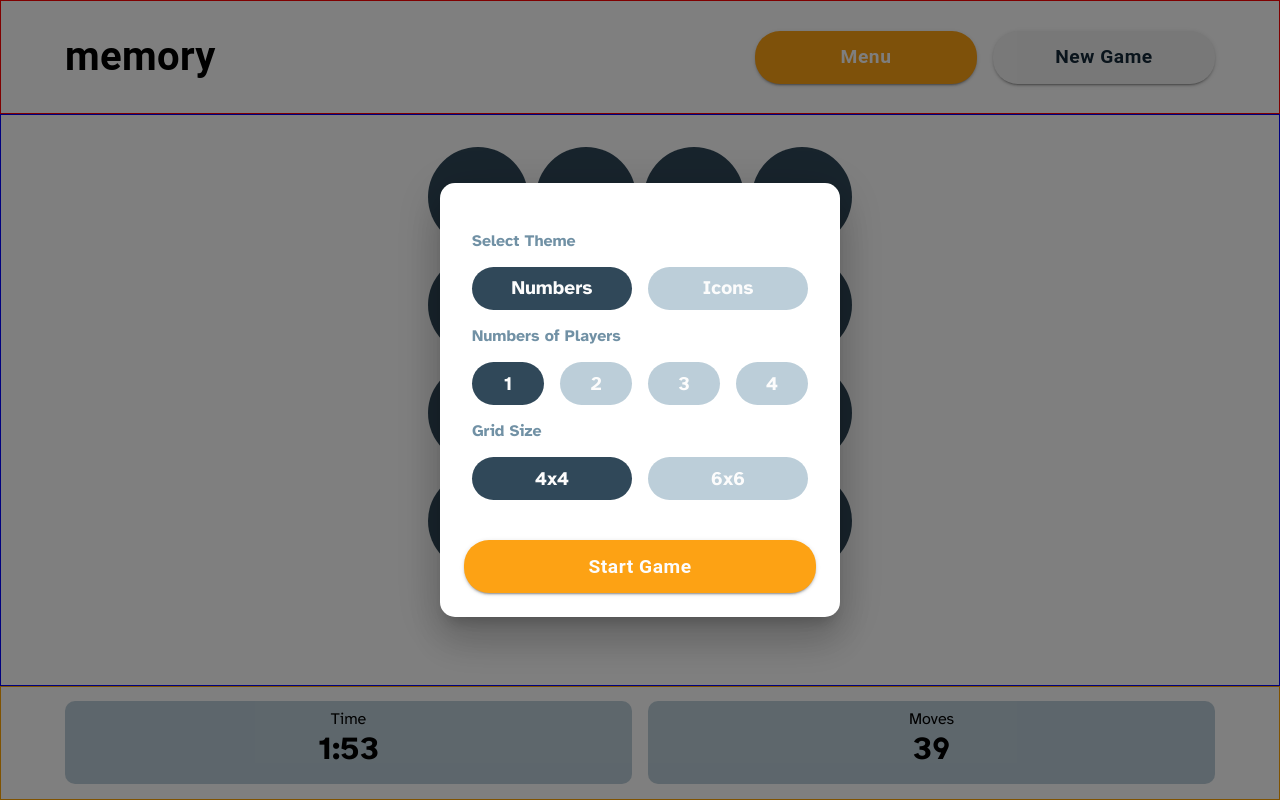
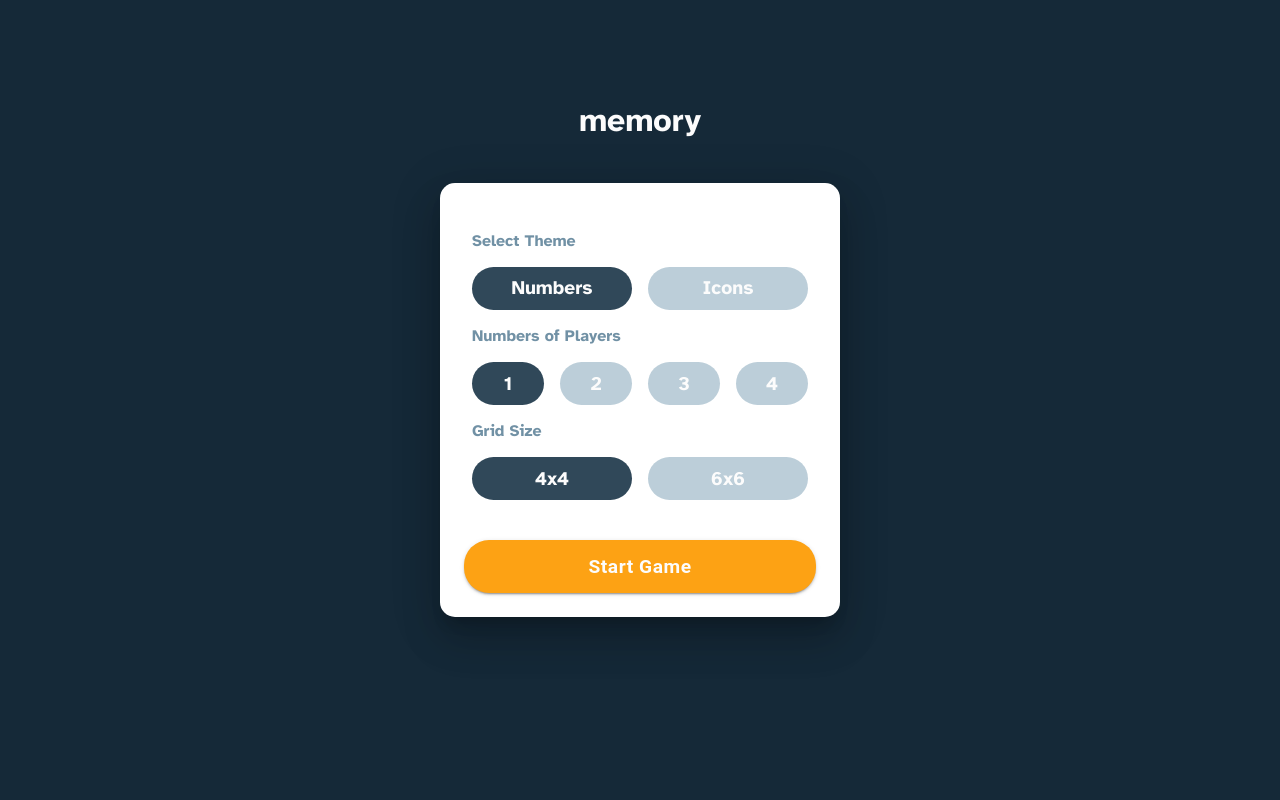
Before and after one commit to UreaLaden/memoriy-game, a React (Vite) app in the folder app/: page / in a window 1280 px wide. Built offline with nearby package versions, Linux system fonts and the light colour scheme.

Commit message:
Start View Implemented

```diff
--- a/app/src/components/CustomDialogs/dialogs.component.tsx
+++ b/app/src/components/CustomDialogs/dialogs.component.tsx
@@ -22,6 +22,27 @@
     },
   },
 }));
+
+export const StyledBackdrop = styled.div<{ bgcolor?: string }>`
+  position: fixed;
+  top: 0;
+  left: 0;
+  height: 100%;
+  width: 100%;
+  background-color: ${({ bgcolor }) => bgcolor || "rgba(0, 0, 0, 0.8)"};
+  z-index: 1300;
+`;
+
+export const BackdropHeader = styled.h1`
+  position: absolute;
+  top: 10%;
+  left: 50%;
+  transform: translateX(-50%);
+  color: ${Colors["--white"]};
+  font-weight: 700;
+  text-align: center;
+  z-index: 1400;
+`;
 
 export const SubHeader = styled.h3<{ resetmargin?: boolean }>`
   color: ${Colors["--air-force-blue"]};
@@ -57,7 +78,11 @@
   text-align: center;
   font-weight: 700;
   font-size: 1.2em;
-  pointer-events: none;
+  transition:background-color .3s ease-in-out;
+
+  &:hover {
+    background-color: ${Colors["--air-force-blue"]};
+  }
 `;
 
 export const MetricContainer = styled.div<{
--- a/app/src/components/CustomDialogs/dialogs.tsx
+++ b/app/src/components/CustomDialogs/dialogs.tsx
@@ -1,7 +1,11 @@
 import { FC, useMemo } from "react";
-import { GameState } from "../../utils/constants";
-import { BootstrapDialog } from "./dialogs.component";
-import { DialogContent } from "@mui/material";
+import { Colors, GameState } from "../../utils/constants";
+import {
+  BackdropHeader,
+  BootstrapDialog,
+  StyledBackdrop,
+} from "./dialogs.component";
+import { BackdropRoot, DialogContent } from "@mui/material";
 import { Start } from "./startGame";
 import { Pause } from "./pause";
 import { End } from "./endGame";
@@ -28,9 +32,26 @@
   }, [gameState]);
 
   return (
-    <BootstrapDialog onClose={handleClose} open={isOpen}>
-      {Content}
-    </BootstrapDialog>
+    <>
+      {gameState === GameState.START && isOpen && (
+        <StyledBackdrop bgcolor={Colors["--gunmetal"]}>
+          <BackdropHeader>memory</BackdropHeader>
+        </StyledBackdrop>
+      )}
+      <BootstrapDialog
+        onClose={handleClose}
+        open={isOpen}
+        slotProps={{
+          backdrop: {
+            style: {
+              opacity: gameState === GameState.START ? 0 : 1,
+            },
+          },
+        }}
+      >
+        {Content}
+      </BootstrapDialog>
+    </>
   );
 };
 export default CustomDialog;
--- a/app/src/components/CustomDialogs/startGame.tsx
+++ b/app/src/components/CustomDialogs/startGame.tsx
@@ -1,41 +1,129 @@
-import {
-  DialogActions,
-  DialogContent,
-} from "@mui/material";
-import React, { FC } from "react";
+import { DialogActions, DialogContent } from "@mui/material";
+import React, { FC, useCallback, useState } from "react";
 import { Colors } from "../../utils/constants";
 import ActionButton from "../ActionButton/ActionButton";
 import { SubHeader, OptionContainer, Option } from "./dialogs.component";
+import { iGrid, iSelection, PlayerId, SelectorMode } from "../../utils/models";
+import useGameContext from "../../utils/hooks/useGameContext";
 
 export const Start: FC = () => {
+  const context = useGameContext();
 
-  const onStartGame = () => {
-    console.log("Start Game not yet implemented");
+  const [selectedOptions, setSelectedOptions] = useState<iSelection>({
+    theme: "digit",
+    playerCount: 1,
+    gridSize: 4,
+  });
+
+  const onStartGame = useCallback(() => {
+
+    context.newGame(
+      selectedOptions.theme,
+      selectedOptions.playerCount,
+      selectedOptions.gridSize
+    );
+  }, [selectedOptions]);
+
+  const onOptionSelected = (event: React.MouseEvent<HTMLDivElement>) => {
+    const target = event.currentTarget.textContent?.toLowerCase();
+    if (!target) {
+      throw new Error("Invalid or missing target");
+    }
+
+    if (["numbers", "icons"].includes(target)) {
+      setSelectedOptions((prev) => ({
+        ...prev,
+        theme: target === "numbers" ? "digit" : "graphic",
+      }));
+      return;
+    }
+
+    const count = Number(target) as PlayerId;
+    if (count) {
+      setSelectedOptions((prev) => ({
+        ...prev,
+        playerCount: count,
+      }));
+
+      return;
+    }
+
+    const gridSize = parseInt(target) as iGrid;
+    if (gridSize) {
+      setSelectedOptions((prev) => ({
+        ...prev,
+        gridSize: gridSize,
+      }));
+      return;
+    }
   };
+
+  const currentColor = useCallback(
+    (content: string) => {
+      const text = content.toLowerCase();
+      if (["numbers", "icons"].includes(text)) {
+        const translatedValue: SelectorMode =
+          text === "numbers" ? "digit" : "graphic";
+
+        return selectedOptions.theme === translatedValue
+          ? Colors["--charcoal"]
+          : Colors["--columbia-blue"];
+      }
+      const count = Number(text) as PlayerId;
+      if (count) {
+        return selectedOptions.playerCount === count
+          ? Colors["--charcoal"]
+          : Colors["--columbia-blue"];
+      }
+      const gridSize = parseInt(text) as iGrid;
+      if (gridSize) {
+        return selectedOptions.gridSize === gridSize
+          ? Colors["--charcoal"]
+          : Colors["--columbia-blue"];
+      }
+    },
+    [selectedOptions]
+  );
 
   return (
     <React.Fragment>
       <DialogContent>
         <SubHeader>Select Theme</SubHeader>
         <OptionContainer>
-          <Option bgcolor={Colors["--charcoal"]}>Numbers</Option>
-          <Option bgcolor={Colors["--columbia-blue"]}>Icons</Option>
+          <Option onClick={onOptionSelected} bgcolor={currentColor("Numbers")}>
+            Numbers
+          </Option>
+          <Option onClick={onOptionSelected} bgcolor={currentColor("Icons")}>
+            Icons
+          </Option>
         </OptionContainer>
 
         <SubHeader>Numbers of Players</SubHeader>
         <OptionContainer>
-          <Option bgcolor={Colors["--charcoal"]}>1</Option>
-          <Option bgcolor={Colors["--columbia-blue"]}>2</Option>
-          <Option bgcolor={Colors["--columbia-blue"]}>3</Option>
-          <Option bgcolor={Colors["--columbia-blue"]}>4</Option>
+          <Option onClick={onOptionSelected} bgcolor={currentColor("1")}>
+            1
+          </Option>
+          <Option onClick={onOptionSelected} bgcolor={currentColor("2")}>
+            2
+          </Option>
+          <Option onClick={onOptionSelected} bgcolor={currentColor("3")}>
+            3
+          </Option>
+          <Option onClick={onOptionSelected} bgcolor={currentColor("4")}>
+            4
+          </Option>
         </OptionContainer>
         <SubHeader>Grid Size</SubHeader>
         <OptionContainer>
-          <Option bgcolor={Colors["--charcoal"]}>4x4</Option>
-          <Option bgcolor={Colors["--columbia-blue"]}>6x6</Option>
+          <Option onClick={onOptionSelected} bgcolor={currentColor("4x4")}>
+            4x4
+          </Option>
+          <Option onClick={onOptionSelected} bgcolor={currentColor("6x6")}>
+            6x6
+          </Option>
         </OptionContainer>
       </DialogContent>
-      <DialogActions sx={{margin:'0 1em 1em 1em'}}>
+      <DialogActions sx={{ margin: "0 1em 1em 1em" }}>
         <ActionButton
           text={"Start Game"}
           onClick={onStartGame}
--- a/app/src/utils/models.ts
+++ b/app/src/utils/models.ts
@@ -23,6 +23,13 @@
   value: string;
   playerId: PlayerId;
 }
+
+export interface iSelection {
+  theme: SelectorMode;
+  playerCount: PlayerId;
+  gridSize: iGrid;
+}
+
 
 export interface iPlayer {
   id: PlayerId;
```
